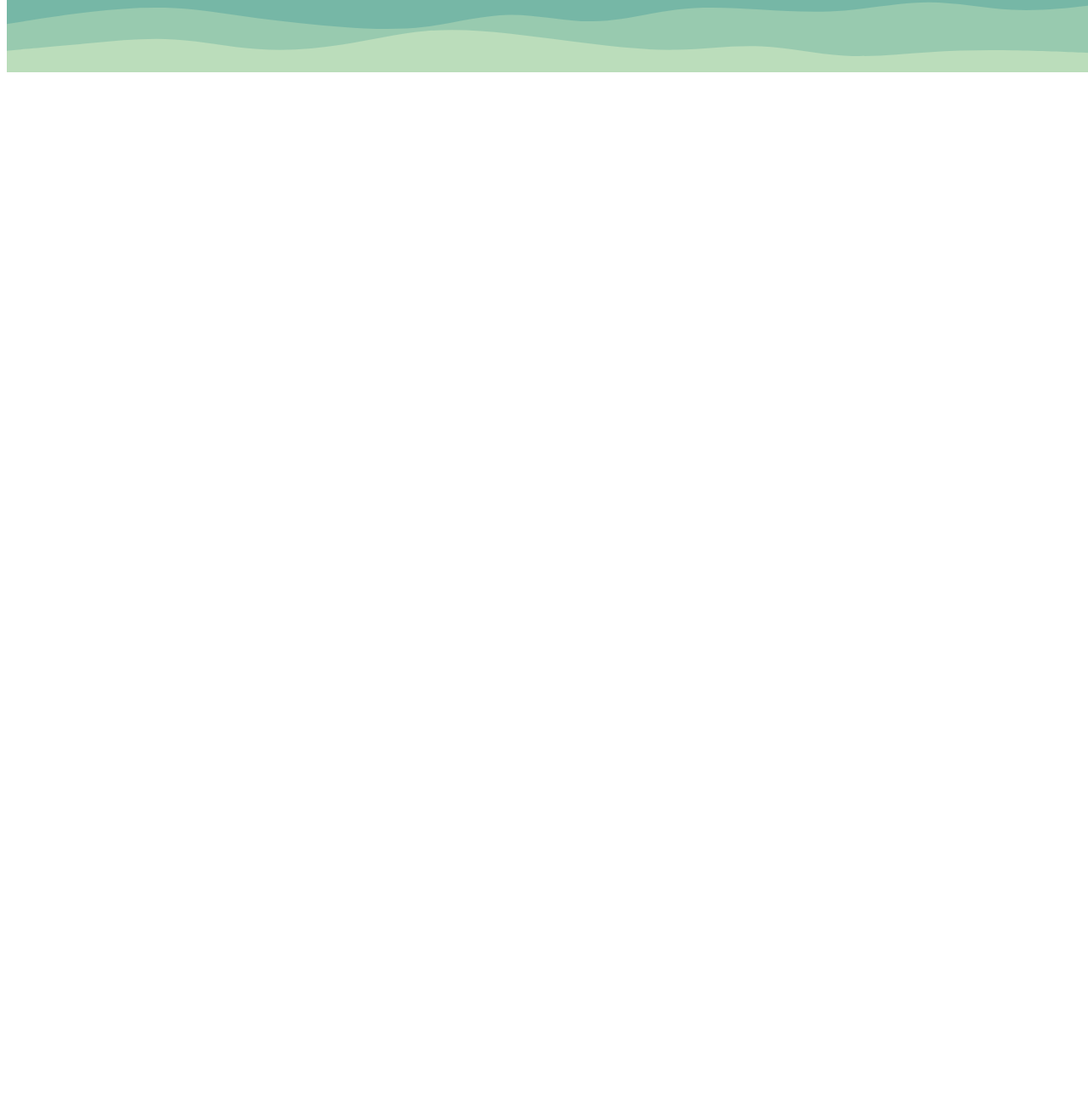
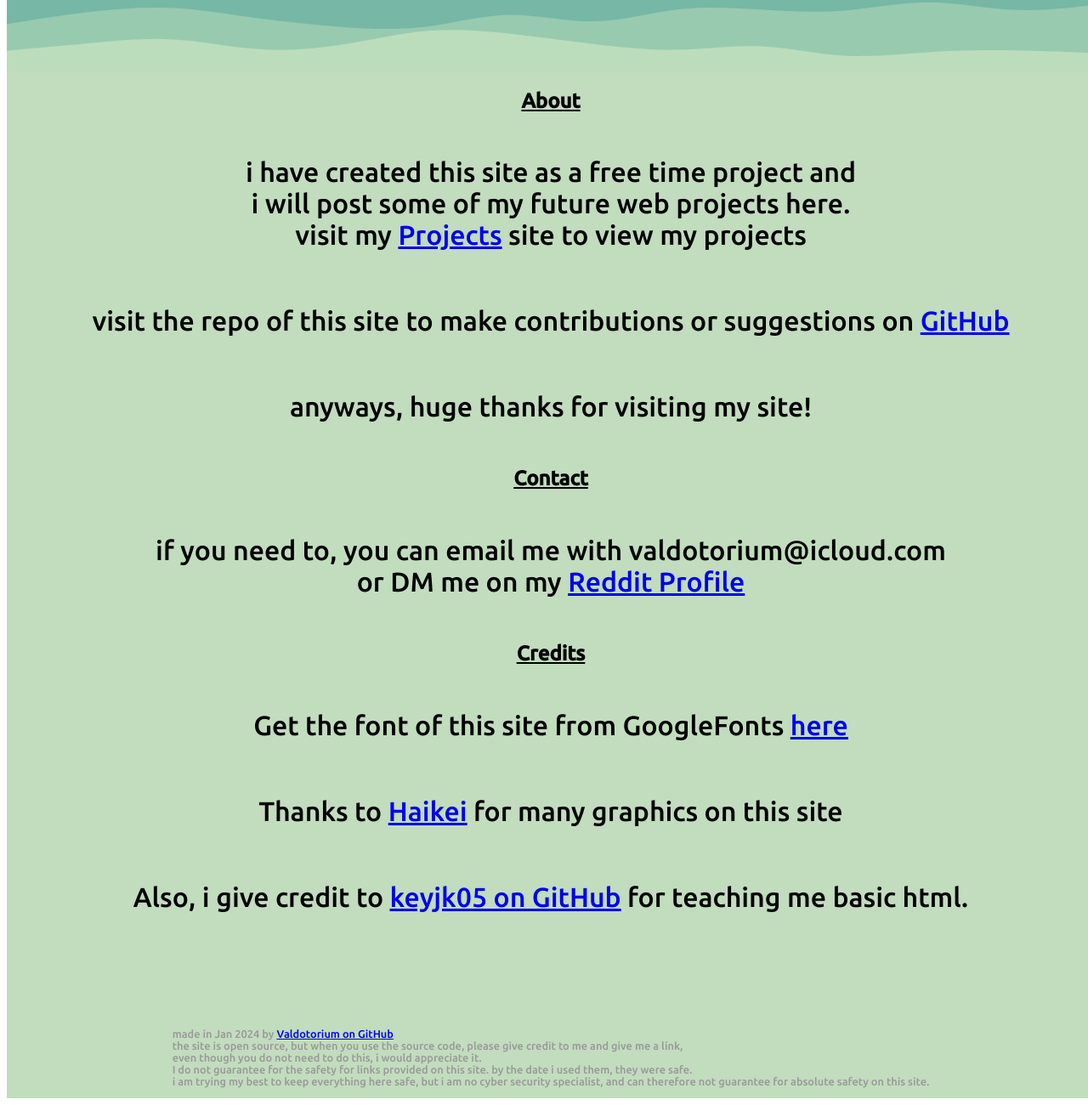
Before and after one commit to Valdotorium/Website, a plain HTML site: page website.html in a window 1280 px wide. Shown: the part 932-2232 px from the top of the page at 85% size. Before the commit the page ends 1025 px from the top, so only its background shows below. Drawn offline with Linux system fonts and the light colour scheme.

Commit message:
texts on main site

```diff
--- a/style.css
+++ b/style.css
@@ -37,8 +37,6 @@ section{
     text-align: left;
     font-size: 4vw;
     position: relative;
-    left:20%;
-    top:20%;
     display:inline-block
 
 }
@@ -58,6 +56,7 @@ section{
     width: 5%;
     margin-left:10%;
     margin-right: 10%;
+    position: relative;
     display:inline-block
 
 }
@@ -69,9 +68,11 @@ button{
     background-color: #114;
 }
 #bottom{
-    background-color: #BDC;
+    background-color: #C2DCBE;
+
 
 }
+
 .spacer{
 
 
@@ -94,3 +95,18 @@ button{
         aspect-ratio: 9/1;
         background-image: url("layered-waves-haikei.svg");
     }
+.text{
+    font-size: 2.5vw;
+    text-align: center;
+    text-decoration-line: none;
+    text-decoration-color:#999
+}
+.h2text{
+    text-decoration-line:underline;
+
+}
+.kleingedrucktes{
+    font-size: 1vw;
+    text-align: left;
+    color: #999;
+}
--- a/website.html
+++ b/website.html
@@ -26,8 +26,24 @@
         <div class="spacer layer1"></div>
         <section id="bottom">
 
+            <h2 class="h2text">About</h2>
+            <p class="text">i have created this site as a free time project and <br>
+                i will post some of my future web projects here.<br>
+                visit my <a href="projects.html">Projects</a> site to view my projects</p>
+            <p class="text"> visit the repo of this site to make contributions or suggestions on <a href="https://github.com/Valdotorium/Website">GitHub</a></p>
 
+            <p class="text">anyways, huge thanks for visiting my site!</p>
+            <h2 class="h2text">Contact</h2>
+            <p class="text">if you need to, you can email me  with valdotorium@icloud.com <br>
+                or DM me on my <a href="https://www.reddit.com/user/Valdotorium">Reddit Profile</a></p>
 
+            <h2 class="h2text">Credits</h2>
+            <p class="text"> Get the font of this site from GoogleFonts <a href="https://fonts.google.com/specimen/Mukta?query=mukta">here</a></p>
+            <p class="text">Thanks to <a href="https://haikei.app" >Haikei</a> for many graphics on this site</p>
+            <p class="text">Also, i give credit to <a href="https://github.com/keyjk05">keyjk05 on GitHub</a> for teaching me basic html.</p>
+            <br><br><br><br><br>
+            <p class="kleingedrucktes">made in Jan 2024 by <a href="https://github.com/Valdotorium">Valdotorium on GitHub</a><br>
+            the site is open source, but when you use the source code, please give credit to me and give me a link,<br> even though you do not need to do this, i would appreciate it.<br> I do not guarantee for the safety for links provided on this site. by the date i used them, they were safe.<br> i am trying my best to keep everything here safe, but i am no cyber security specialist, and can therefore not guarantee for absolute safety on this site.</p>
         </section>
 
         </body>
```
